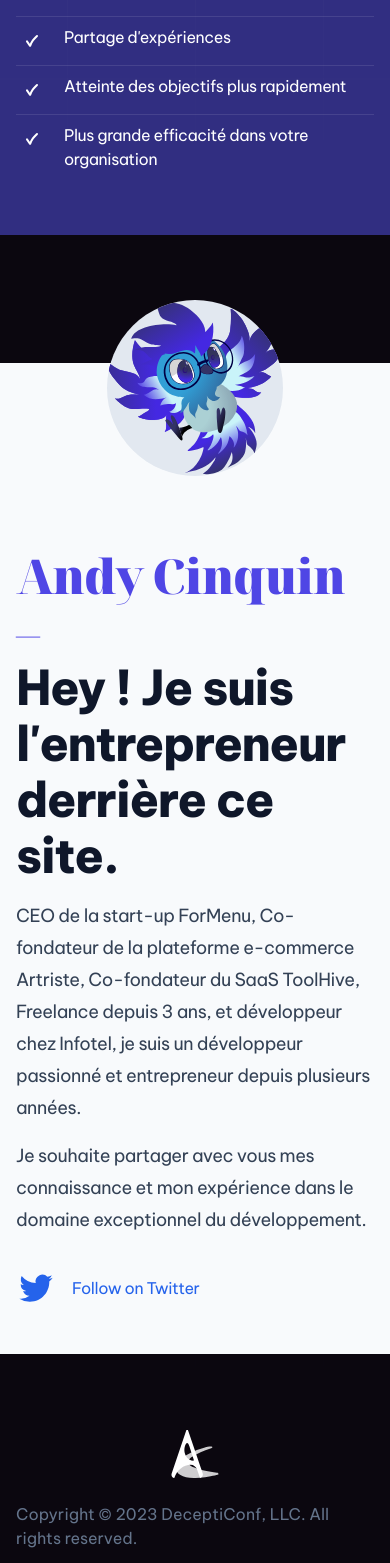
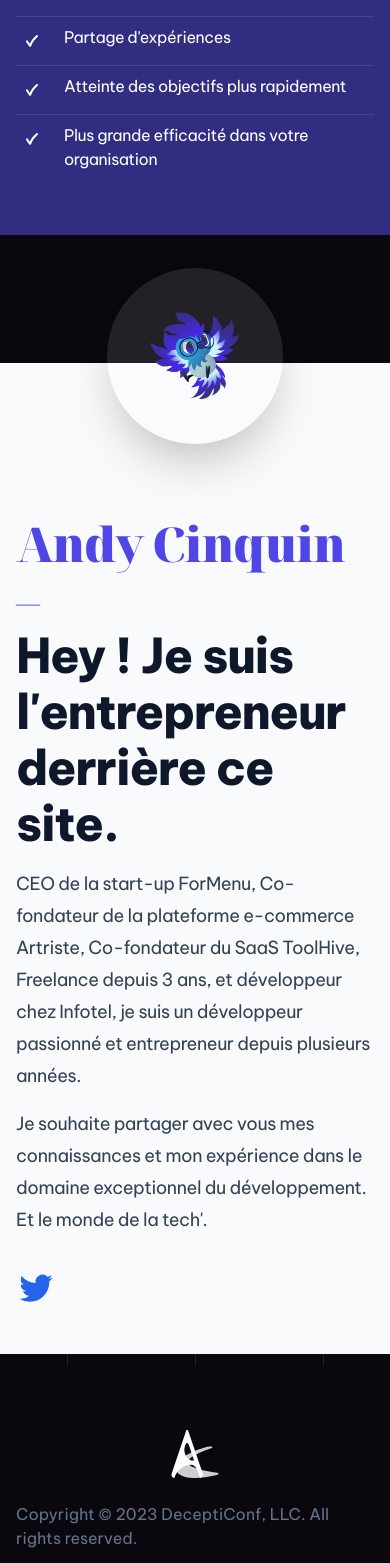
Before and after one commit to CinquinAndy/Website-SecondBrain, a Next.js app: page / in a window 390 px wide. Shown: the part 5345-6908 px from the top of the page. Built offline with nearby package versions, Linux system fonts and the light colour scheme.

Commit message:
author and logo malt modified

```diff
--- a/src/components/Author.jsx
+++ b/src/components/Author.jsx
@@ -20,15 +20,15 @@ export function Author() {
             aria-labelledby="author-title"
             className="relative scroll-mt-14 pb-3 pt-8 sm:scroll-mt-32 sm:pb-16 sm:pt-10 lg:pt-16"
         >
-            <div className="absolute inset-x-0 bottom-0 top-1/2 text-slate-900/10 [mask-image:linear-gradient(transparent,white)]">
+            <div className="absolute inset-x-0 bottom-0 top-1/2 text-slate-50/20 [mask-image:linear-gradient(transparent,white)]">
                 <GridPattern x="50%" y="100%"/>
             </div>
             <div className="relative mx-auto max-w-5xl pt-16 sm:px-6">
-                <div className="bg-slate-50 pt-px sm:rounded-6xl">
+                <div className="bg-slate-50 pt-px sm:rounded-2xl">
                     <div
-                        className="relative mx-auto -mt-16 h-44 w-44 overflow-hidden rounded-full bg-slate-200 md:float-right md:h-64 md:w-64 md:[shape-outside:circle(40%)] lg:mr-20 lg:h-72 lg:w-72">
+                        className="relative mx-auto -mt-24 h-44 w-44 overflow-hidden rounded-full shadow-2xl md:float-right md:h-64 md:w-64 md:[shape-outside:circle(40%)] lg:mr-10 lg:h-72 lg:w-72 bg-white/10">
                         <Image
-                            className="absolute inset-0 h-full w-full object-cover"
+                            className="absolute inset-0 h-full w-full object-cover transform scale-50"
                             src={authorImage}
                             alt=""
                             sizes="(min-width: 1024px) 18rem, (min-width: 768px) 16rem, 11rem"
@@ -45,15 +45,16 @@ export function Author() {
                             développeur passionné et entrepreneur depuis plusieurs années.
                         </p>
                         <p className="mt-4 text-lg tracking-tight text-slate-700">
-                            Je souhaite partager avec vous mes connaissance et mon expérience dans le domaine exceptionnel du développement.
+                            Je souhaite partager avec vous mes connaissances et mon expérience dans le domaine exceptionnel du développement.
+                            Et le monde de la tech&apos;.
                         </p>
                         <p className="mt-8">
                             <Link
-                                href="#"
+                                href="mailto:contact@andy-cinquin.fr"
                                 className="inline-flex items-center text-base font-medium tracking-tight text-blue-600"
                             >
                                 <TwitterIcon className="h-10 w-10 fill-current"/>
-                                <span className="ml-4">Follow on Twitter</span>
+                                <span className="ml-4"></span>
                             </Link>
                         </p>
                     </div>
```
Also changed, not shown: src/images/Logo_Malt.svg (added).
